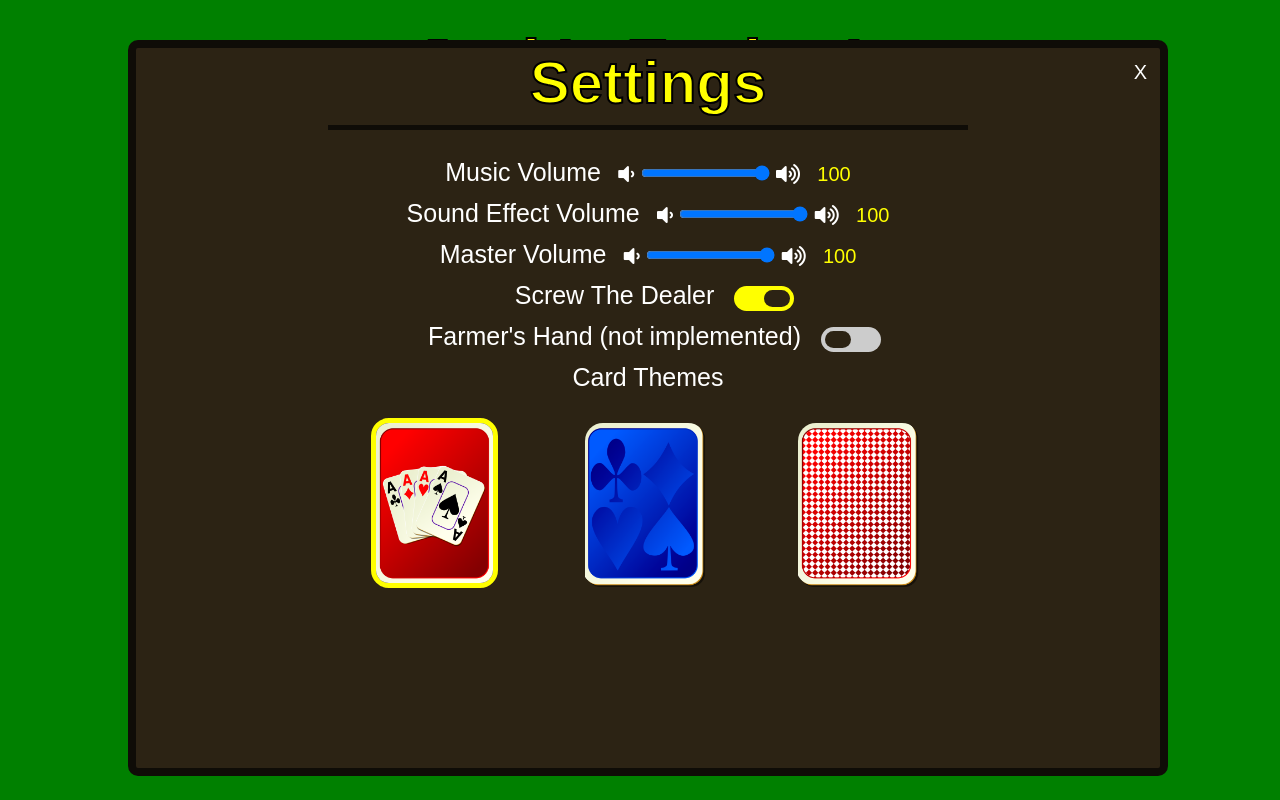
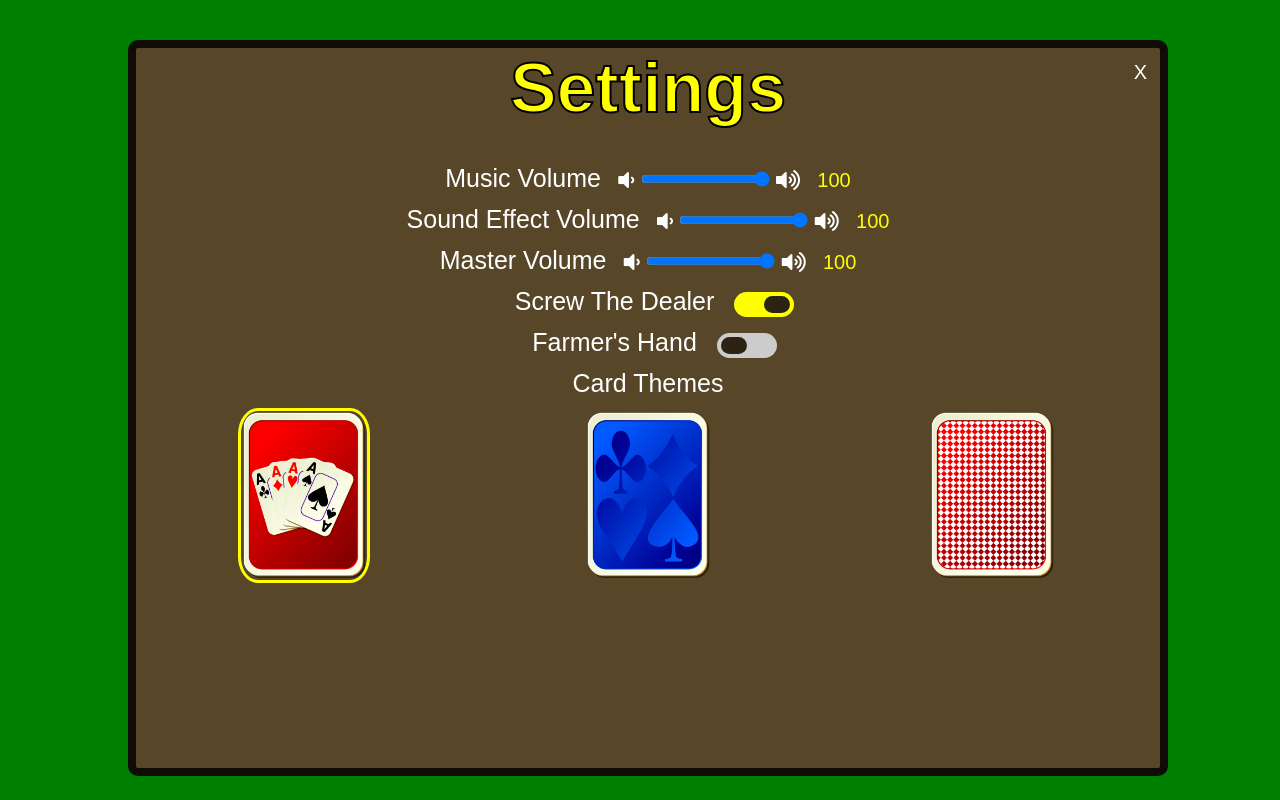
Before and after one commit to jackroehrig/euchre, a website with bundled scripts: page index.html in a window 1280 px wide. Both pictures are taken after a click on the button "Settings". Built offline with nearby package versions, Linux system fonts and the light colour scheme; a web font is replaced by a local one.

Commit message:
edited styles

```diff
--- a/assets/styles.css
+++ b/assets/styles.css
@@ -6,9 +6,10 @@ body {
 
 /* Main Page CSS */
 h1 {
-    font-size: 5vw;
+    font-size: 6vw;
     color: yellow;
     font-family: 'Mochiy Pop P One', sans-serif;
+    font-weight: bolder;
     -webkit-text-stroke: 2px black;
     margin: 2vw auto;
 }
@@ -21,16 +22,27 @@ h1 {
 .main-option {
     width: 25vw;
     height: 4vw;
-    background-color: rgb(44, 35, 20);
+    background-color: rgb(156, 140, 109);
     border-radius: 10px;
     font-size: 2vw;
+    font-weight: bold;
     color: white;
+    /* -webkit-text-stroke: 1.5px black; */
+    /* border: 3px solid rgb(15, 12, 7); */
     border: none;
     margin: 10px;
+    box-shadow: 0px 4px 15px 4px rgba(0,0,0,0.40);
+    -webkit-transition: background-color 0.2s ease-out;
+    -moz-transition: background-color 0.2s ease-out;
+    -o-transition: background-color 0.2s ease-out;
+    transition: background-color 0.2s ease-out;
 }
 
 .main-option:hover {
-    border: 2px solid white;
+    /* border: 3px solid white; */
+    background-color: rgb(49, 41, 26);
+    color: rgb(156, 140, 109);
+    cursor: pointer;
 }
 
 /* Settings Menu CSS */
@@ -41,7 +53,7 @@ h1 {
     width: 80%;
     height: 90%;
     border-radius: 10px;
-    background-color: rgb(44, 35, 20);
+    background-color: rgb(87, 70, 40);
     border: 8px solid rgb(15, 12, 7);
     color: white;
     font-family: 'Mochiy Pop P One', sans-serif;
@@ -49,11 +61,11 @@ h1 {
 
 .settings-menu h2 {
     color: yellow;
-    font-size: 60px;
+    font-size: 70px;
+    font-weight: bolder;
     -webkit-text-stroke: 2px black;
     margin: 0 auto 1.5vh auto;
     padding-bottom: 1vh;
-    border-bottom: 5px solid rgb(15, 12, 7);
     width: 50vw;
 }
 
@@ -100,36 +112,37 @@ ul label {
 #themes img{
     height: 13vw;
     width: 13vw;
+    object-fit: fill!important;
     margin-left: -1.9vw;
     margin-top: -0.3vh;
 }
 
 #themes{
-    margin: 2vw auto 0 auto;
+    margin: 10px auto;
     display: flex;
-    justify-content: space-evenly;
+    justify-content: space-between;
     align-content: center;
-    width: 70%;
+    width: 80%;
 }
 
-/* Highlighted Card CSS */
-.highlighted {
-    border: 0.4vw solid yellow;
-    border-radius: 1.4vw;
-    height: 12.5vw;
-    width: 9.1vw;
-    overflow: hidden;
-    margin: 0;
+
+.theme-box {
+    width: 9.5vw;
+    height: 12.9vw;
+    border-radius: 15%;
+    border: 3px solid transparent;
+    z-index: 10;
+    padding-top: 3.4px;
+    padding-left: 4px;
 }
 
 .not-highlighted {
-    border-radius: 1.4vw;
-    height: 13.5vw;
-    width: 9.5vw;
-    overflow: hidden;
-    margin: 0.4vw;
+    border: 3px solid transparent;
 }
 
+.highlighted {
+    border: 3px solid yellow;
+}
 /* Switch buttons CSS */
 .switch {
     position: relative;
@@ -573,7 +586,7 @@ input:checked + .slider:before {
 
 #left-area {
     left: 1%;
-    bottom: 76%;
+    bottom: 72%;
 }
 
 #right-hand {
@@ -785,6 +798,7 @@ input:checked + .slider:before {
     left: 1vw;
     width: 15%;
     height: 14%;
+    min-height: 120px;
     border-radius: 10px;
     background-color: rgb(44, 35, 20);
     border: 8px solid rgb(15, 12, 7);
@@ -860,6 +874,7 @@ input:checked + .slider:before {
     border: 8px solid rgb(15, 12, 7);
     color: white;
     font-family: 'Mochiy Pop P One', sans-serif;
+    z-index: 1000;
 }
 
 
--- a/index.html
+++ b/index.html
@@ -69,7 +69,7 @@
 
             <li>
                 <label for='farmers-hand'>
-                    Farmer's Hand (not implemented)
+                    Farmer's Hand
                     <div class='switch'>
                         <input type='checkbox' name='farmers-hand' id='farmers-hand'>
                         <span class='slider round'></span>
@@ -80,13 +80,13 @@
             <li>
                 <label>Card Themes</label>
                 <div id='themes'>
-                    <div id='solid-red' class="not-highlighted">
+                    <div id='solid-red' class="not-highlighted theme-box">
                         <img src='./assets/images/card_backs/solid_red_card_back.png' alt='Solid red back of a playing card'>
                     </div>
-                    <div id='solid-blue' class="not-highlighted">
+                    <div id='solid-blue' class="not-highlighted theme-box">
                         <img src='./assets/images/card_backs/blue_card_back.png' alt='Solid blue back of a playing card'>
                     </div>
-                    <div id='red-grid' class="not-highlighted">
+                    <div id='red-grid' class="not-highlighted theme-box">
                         <img src='./assets/images/card_backs/red_grid_card_back.png' alt='Red grid back of a playing card'>
                     </div>
                 </div>
--- a/javascript/functions.mjs
+++ b/javascript/functions.mjs
@@ -120,10 +120,10 @@ function addThemeEvent(id){
         let themes = document.querySelector('#themes')
         Array.from(themes.children).forEach(child => {
             if(typeof child == 'object'){
-                child.classList = 'not-highlighted'
+                child.classList = 'not-highlighted theme-box'
             }
         })
-        e.currentTarget.classList = 'highlighted'
+        e.currentTarget.classList = 'highlighted theme-box'
         localStorage.setItem('theme', e.currentTarget.id)
     })
 
@@ -131,6 +131,7 @@ function addThemeEvent(id){
         if(localStorage.getItem('theme') != e.currentTarget.id){
             e.currentTarget.classList.remove('not-highlighted')
             e.currentTarget.classList.add('highlighted')
+            e.currentTarget.classList.add('theme-box')
         }
     })
 
@@ -138,6 +139,7 @@ function addThemeEvent(id){
         if(localStorage.getItem('theme') != e.currentTarget.id){
             e.currentTarget.classList.remove('highlighted')
             e.currentTarget.classList.add('not-highlighted')
+            e.currentTarget.classList.add('theme-box')
         }
     })
 }
--- a/javascript/index.js
+++ b/javascript/index.js
@@ -24,24 +24,16 @@ import * as myStuff from './functions.mjs';
 let settingsMenu = document.querySelector('.settings-menu')
 let gameOptionsMenu = document.querySelector('.game-options')
 
-myStuff.addButtonEvent('name', 'play', () => gameOptionsMenu.classList.remove('invisible'))
+myStuff.addButtonEvent('name', 'play', (e) => {
+    e.preventDefault()
+    window.location.href = 'html/play_multiplayer.html'
+})
 myStuff.addButtonEvent('name', 'settings', () => settingsMenu.classList.remove('invisible'))
 myStuff.addButtonEvent('name', 'exit', () => window.close())
 
 
 myStuff.addButtonEvent('id', 'close-settings', () => settingsMenu.classList.add('invisible'))
 myStuff.addButtonEvent('id', 'close-game-options', () => gameOptionsMenu.classList.add('invisible'))
-
-myStuff.addButtonEvent('class', 'start-button', (e) => {
-    e.preventDefault()
-    if(document.querySelector('#computer').checked){
-        window.location.href = 'html/play_AI.html'
-    } else if(document.querySelector('#multiplayer').checked){
-        window.location.href = 'html/play_multiplayer.html'
-    } else {
-        document.querySelector('#choose-option').innerHTML = 'Please choose either vs. Computer or Multiplayer.'
-    }
-})
 
 myStuff.addSliderEvent('musicVol')
 myStuff.addSliderEvent('soundVol')
--- a/javascript/play_AI.js
+++ /dev/null
@@ -1,5 +0,0 @@
-import * as myStuff from '../javascript/functions.mjs';
-
-myStuff.addButtonEvent('class', 'menu-button', () => window.location.href = '/index.html')
-
-// myStuff.startingDeal()
--- a/package.json
+++ b/package.json
@@ -4,7 +4,8 @@
   "description": "",
   "main": "index.js",
   "scripts": {
-    "test": "echo \"Error: no test specified\" && exit 1"
+    "test": "echo \"Error: no test specified\" && exit 1",
+    "start": "nodemon javascript/index.mjs"
   },
   "repository": {
     "type": "git",
```
Also changed, not shown: html/play_AI.html (deleted, +0 -40 lines).
